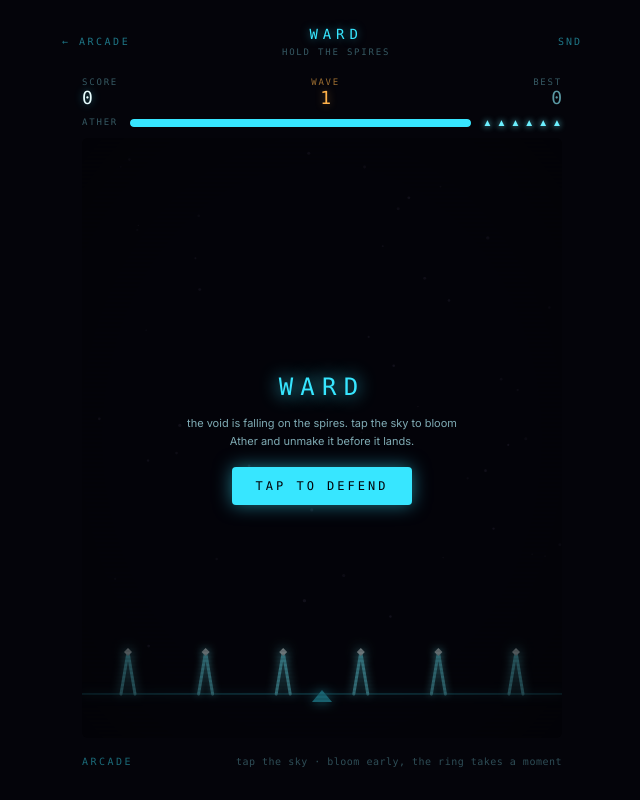
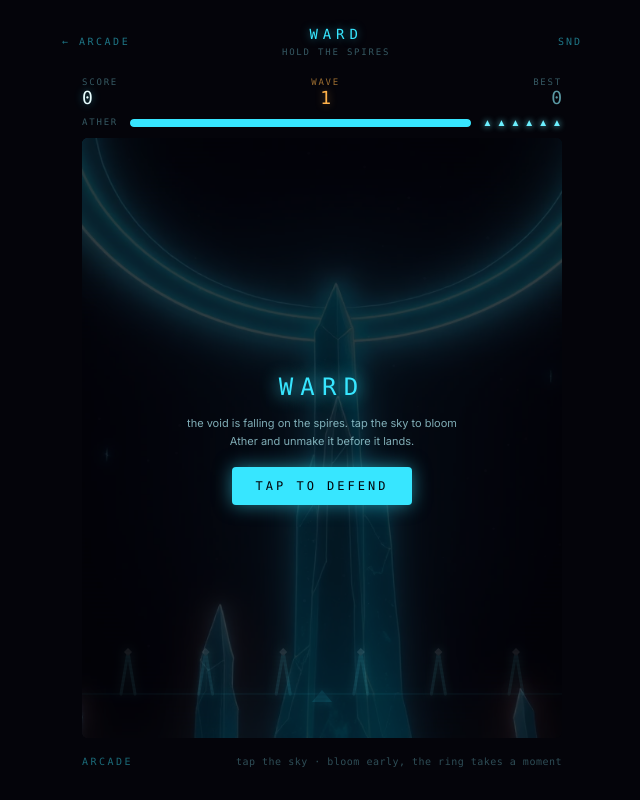
Before and after one commit to AlexlaGuardia/ather-games, a Next.js app: page /ward in a window 1280 px wide. Shown: the whole page, without its empty margins (318-958 px from the left). Built offline with nearby package versions, Linux system fonts and the light colour scheme.

Commit message:
ward: card art as start-screen backdrop (title-screen exemplar)

```diff
--- a/src/app/ward/page.tsx
+++ b/src/app/ward/page.tsx
@@ -248,7 +248,10 @@ export default function WardPage() {
         <div className="pointer-events-none absolute inset-0 rounded-md wd-crt" />
 
         {!started && (
-          <div onPointerDown={startGame} className="cursor-pointer absolute inset-0 flex flex-col items-center justify-center gap-3 bg-[#04040a]/55 rounded-md text-center px-6">
+          <div onPointerDown={startGame} className="cursor-pointer absolute inset-0 isolate overflow-hidden flex flex-col items-center justify-center gap-3 rounded-md text-center px-6">
+            {/* eslint-disable-next-line @next/next/no-img-element */}
+            <img src="/ward/card.webp" alt="" aria-hidden="true" className="absolute inset-0 -z-10 h-full w-full object-cover opacity-[0.65]" />
+            <div className="absolute inset-0 -z-10 bg-[#04040a]/65" />
             <div className="font-mono text-[#37e6ff] text-2xl tracking-[0.3em] uppercase" style={{ textShadow: '0 0 18px #37e6ff' }}>Ward</div>
             <p className="text-[11px] leading-relaxed text-[#9fd6e0]/80 max-w-[300px]">
               the void is falling on the spires. tap the sky to bloom Ather and unmake it before it lands.
```
